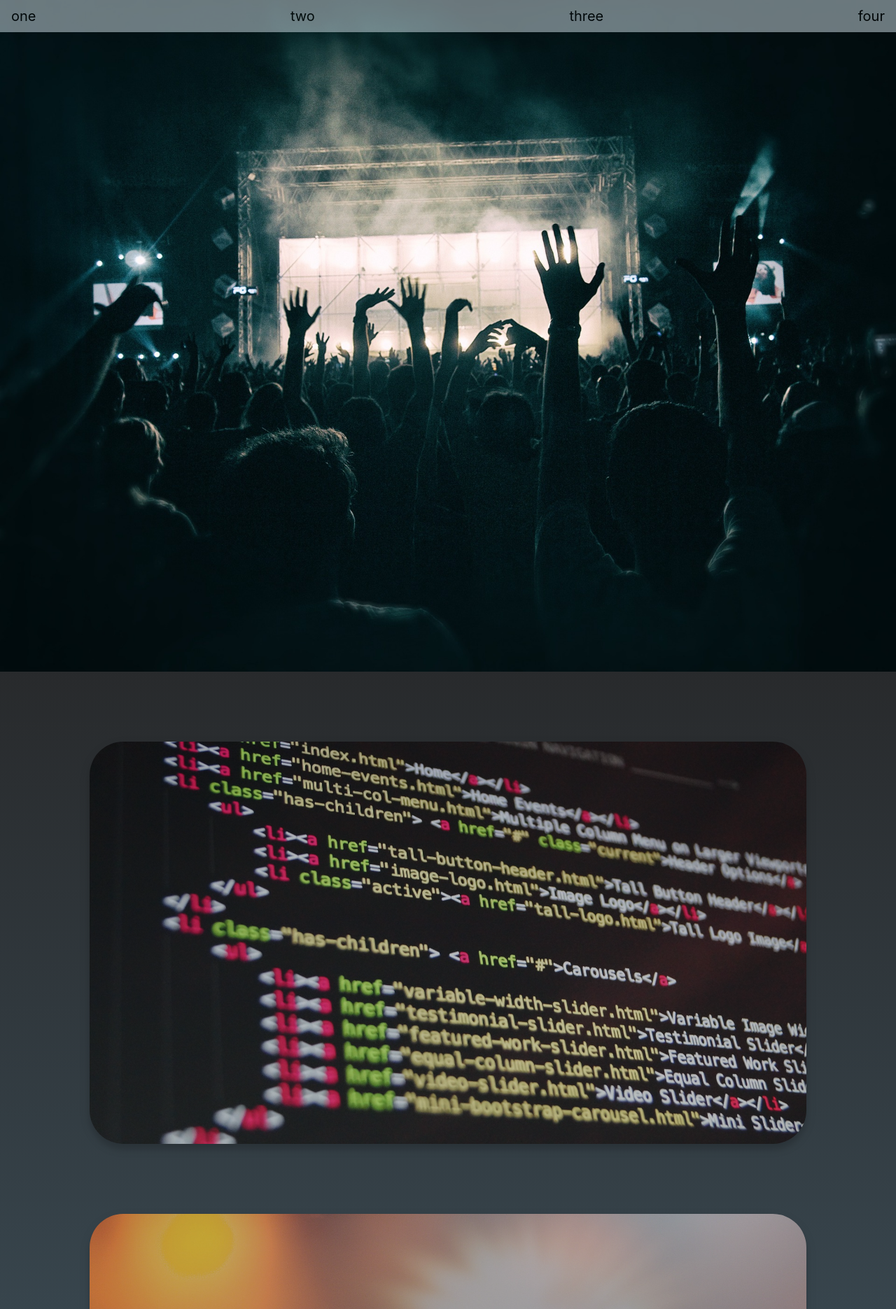
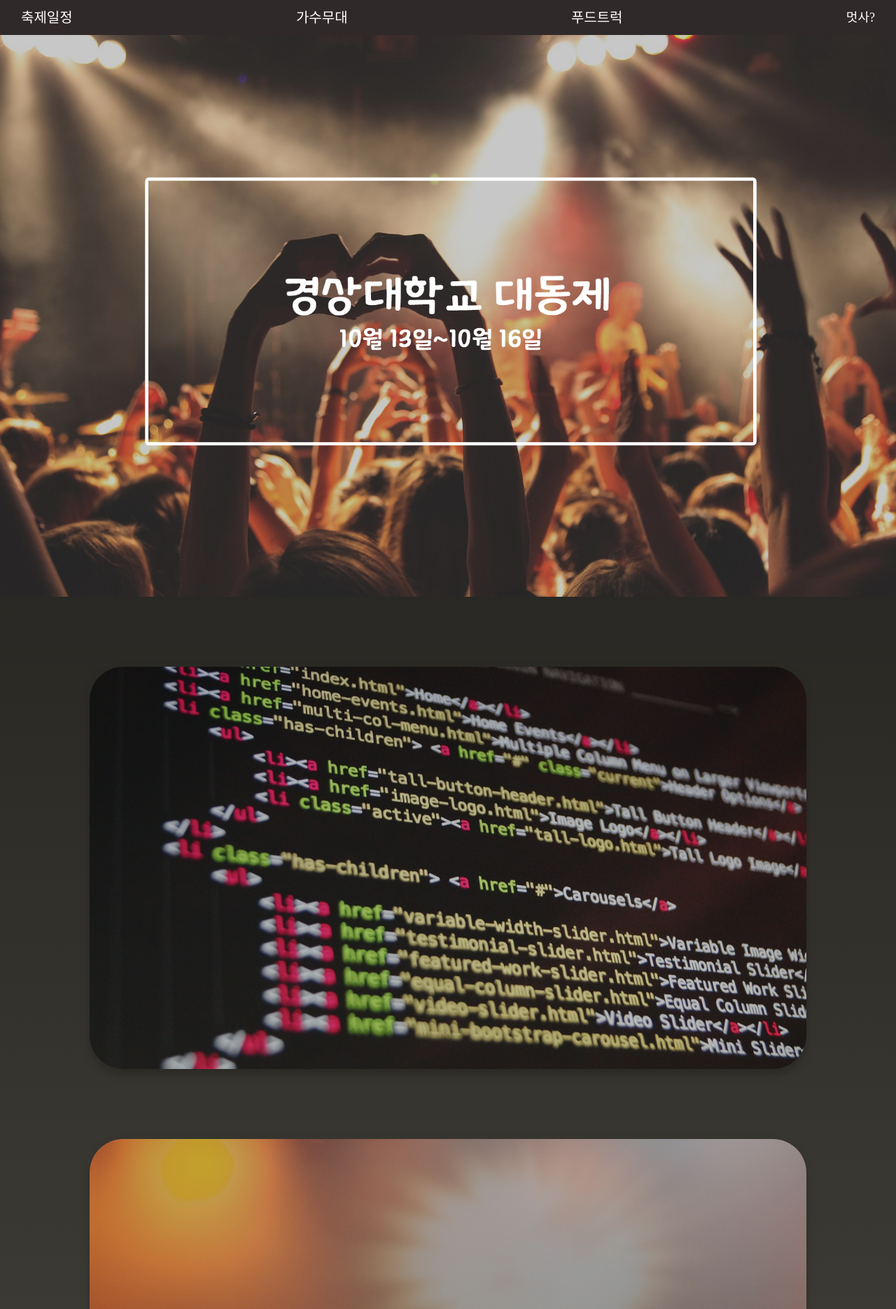
Before and after one commit to dahae0320/GNU_FestivalPage, a Django app: page / in a window 1280 px wide. Shown: the top 1871 px of the page at 70% size. Run offline with Django 3.2, Linux system fonts and the light colour scheme; some libraries are stand-ins or nearby versions; some web fonts are replaced.

Commit message:
nav및 색감수정

```diff
--- a/festival/static/festival/base.css
+++ b/festival/static/festival/base.css
@@ -1,4 +1,10 @@
 *{box-sizing: border-box;}
+@font-face {
+    font-family: 'GyeonggiBatang';
+    src: url('https://cdn.jsdelivr.net/gh/projectnoonnu/noonfonts_one@1.0/GyeonggiBatang.woff') format('woff');
+    font-weight: normal;
+    font-style: normal;
+}
 
 .container1 {
     display: flex;
@@ -6,19 +12,45 @@
 }
 .navbar {
     width: 100%;
-    background-color: #D4E4EC;
-    opacity: 0.5;
+    background-color: rgb(48, 41, 41);
+    opacity: 1;
     position: fixed;
     overflow: hidden;
+    padding:10px 30px 10px 30px;
+    z-index:5;
 }
+/*nav에서 오른쪽 정렬할수 있도록.. ㅠㅠ*/
 .navbar a {
     text-decoration: none;
     font-size: 20px;
-    color: rgb(0, 0, 0);
+    color: rgb(255, 255, 255);
     float: left;
+    font-family: 'GyeonggiBatang';
+}
+.navbar .lion {
+    font-size:18px;
+}
+.navbar a:hover {
+    background-color:rgb(255, 255, 255);
+    color:rgb(0,0,0);
+    border-radius:2px;
 }
 .footer {
-    background-color: rgb(83, 113, 138);
+    background-color: rgb(116, 112, 80);
     padding: 2rem;
     text-align: center;
 }
+
+
+/*모바일 웹*/
+@media screen and (max-width: 768px) {
+    .navbar {
+        opacity: 1;
+        padding:10px;
+    }
+    .navbar a:active {
+        background-color:rgb(255, 255, 255);
+        color:rgb(0,0,0);
+        border-radius:2px;
+    }
+}
--- a/festival/static/festival/index.css
+++ b/festival/static/festival/index.css
@@ -1,5 +1,5 @@
 .backbox {
-    background: linear-gradient(to bottom, rgb(40, 42, 44), rgb(80, 111, 128)) ;
+    background: linear-gradient(to bottom, rgb(41, 40, 36), rgb(83, 81, 72)) ;
     width: 100%;
 }
 
@@ -24,8 +24,9 @@
 .box_image {
     width:80%;
     display:block;
+    z-index:3;
+    opacity: 0.7;
     margin: 0px auto;
-    opacity: 0.7;
     margin-top:100px;
     margin-bottom: 100px;
     border-radius: 3rem;
--- a/festival/templates/base.html
+++ b/festival/templates/base.html
@@ -22,10 +22,12 @@
 <body>
     <div class="container1">
         <div class="navbar">
-            <a href="#">one</a>
-            <a href="#">two</a>
-            <a href="#">three</a>
-            <a href="#">four</a>
+            <!--축제 로고 포토샵으로 뒤에 투명하게 해서 클릭하면 홈화면으로 오도록 배치?-->
+            <a href="#">축제일정</a>
+            <a href="#">가수무대</a>
+            <a href="#">푸드트럭</a>
+            <a href="#" class="lion">멋사?</a>
+            <!--nav표지말은 약간의 의논 필요-->
         </div>
         {% block content %}
         {% endblock %}
--- a/festival/templates/index.html
+++ b/festival/templates/index.html
@@ -7,7 +7,7 @@
 
 {% block content %}
 <div class="main_image">
-    <img src="{% static 'festival/003.jpg' %}" alt="festa" style="width: 100%">
+    <img src="{% static 'festival/main.png' %}" alt="festa" style="width: 100%">
     <!--<div class="logo">
         <h2>경상대학교 대동제</h2>
     </div>-->
```
Also changed, not shown: festival/static/festival/main.png (added).
